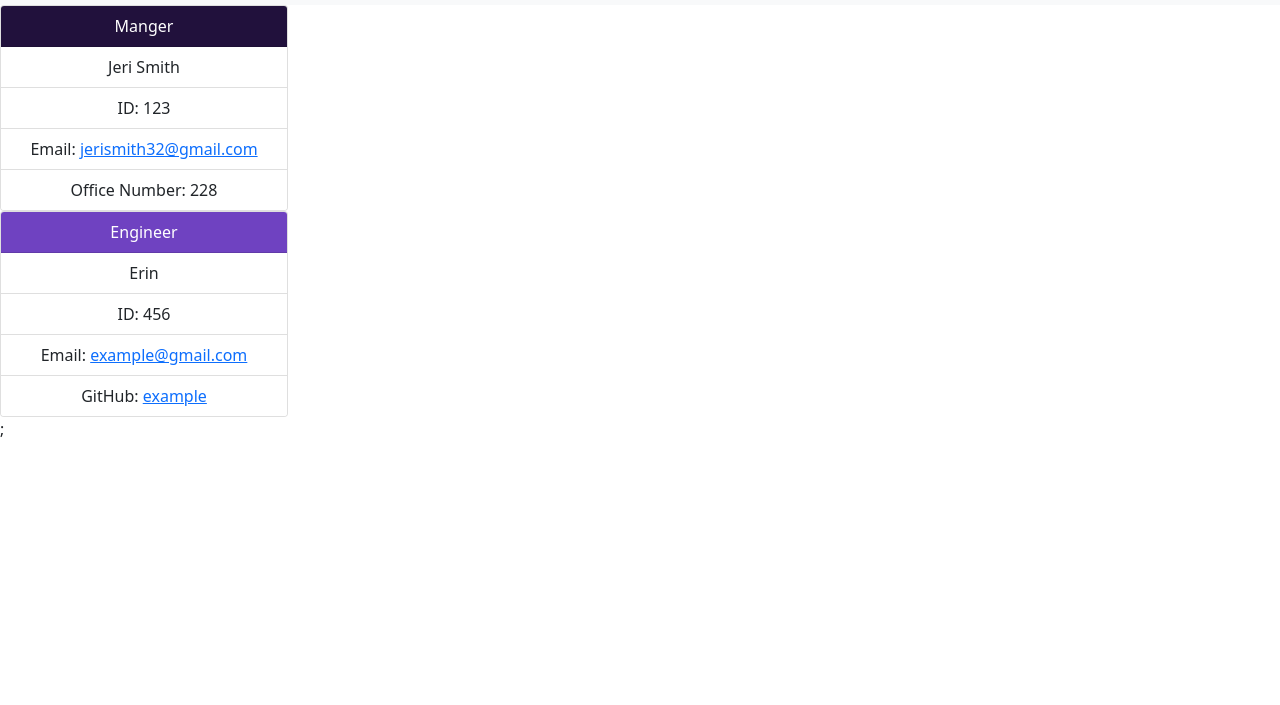
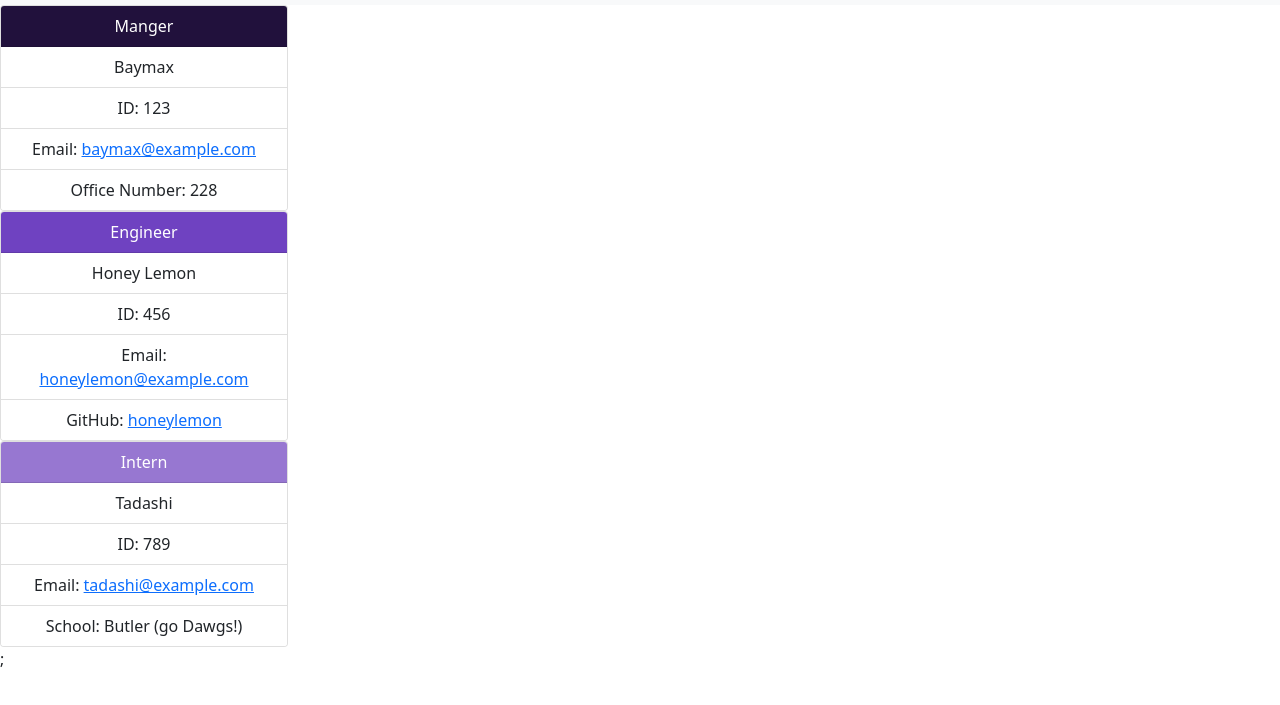
Before and after one commit to jerismith32/challenge-10-OOP-team-profile-generator, a website: page dist/generated.html in a window 1280 px wide. Shown: the part 45-750 px from the top of the page. Drawn offline with nearby package versions, Linux system fonts and the light colour scheme.

Commit message:
updated href for github in engineer, new walk through video added showing test functionality

```diff
--- a/dist/generated.html
+++ b/dist/generated.html
@@ -23,9 +23,9 @@
                 Manger
               </div>
               <ul class="list-group list-group-flush">
-                <li class="list-group-item">Jeri Smith</li>
+                <li class="list-group-item">Baymax</li>
                 <li class="list-group-item">ID: 123</li>
-                <li class="list-group-item">Email: <a href = "mailto: jerismith32@gmail.com">jerismith32@gmail.com</a></li>
+                <li class="list-group-item">Email: <a href = "mailto: baymax@example.com">baymax@example.com</a></li>
                 <li class="list-group-item">Office Number: 228</li>
               </ul>
             </div>
@@ -34,10 +34,21 @@
                 Engineer
               </div>
               <ul class="list-group list-group-flush card-text">
-                <li class="list-group-item">Erin</li>
+                <li class="list-group-item">Honey Lemon</li>
                 <li class="list-group-item">ID: 456</li>
-                <li class="list-group-item">Email: <a href = "mailto: example@gmail.com">example@gmail.com</a></li>
-                <li class="list-group-item">GitHub: <a href = "www.github/example">example</a></li>
+                <li class="list-group-item">Email: <a href = "mailto: honeylemon@example.com">honeylemon@example.com</a></li>
+                <li class="list-group-item">GitHub: <a href = "www.github/honeylemon">honeylemon</a></li>
+              </ul>
+            </div>
+            <div class="card text-center" style="width: 18rem;">
+              <div class="card-header text-white" style="background-color: #9777d1;">
+                Intern
+              </div>
+              <ul class="list-group list-group-flush card-text">
+                <li class="list-group-item">Tadashi</li>
+                <li class="list-group-item">ID: 789</li>
+                <li class="list-group-item">Email: <a href = "mailto: tadashi@example.com">tadashi@example.com</a></li>
+                <li class="list-group-item">School: Butler (go Dawgs!)</li>
               </ul>
             </div>;
 </div>
--- a/dist/generated.js
+++ b/dist/generated.js
@@ -7,7 +7,7 @@ function getRole(teamList) {
               role += `
             <div class="card text-center" style="width: 18rem;">
               <div class="card-header text-white text-center" style="background-color: #21113c;">
-                Manger
+                Manager
               </div>
               <ul class="list-group list-group-flush">
                 <li class="list-group-item">${teamList[i].name}</li>
```
Also changed, not shown: README.md.
